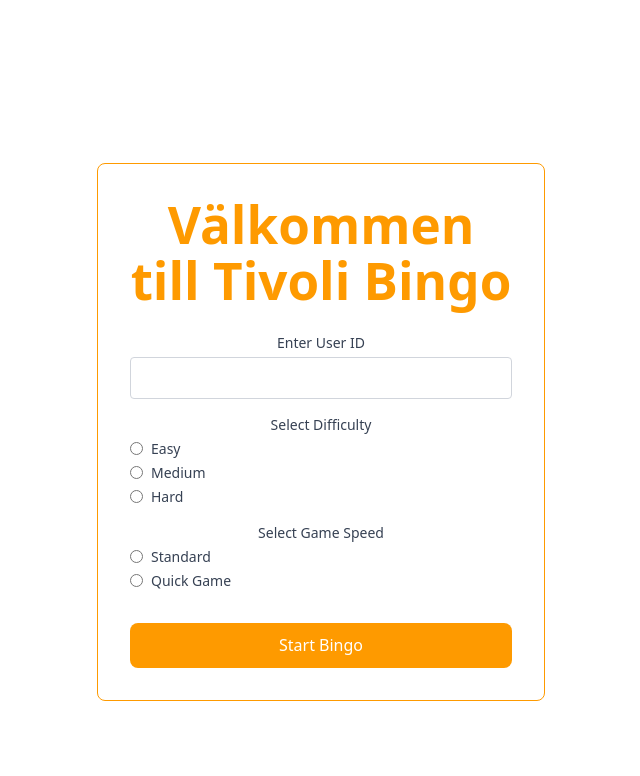
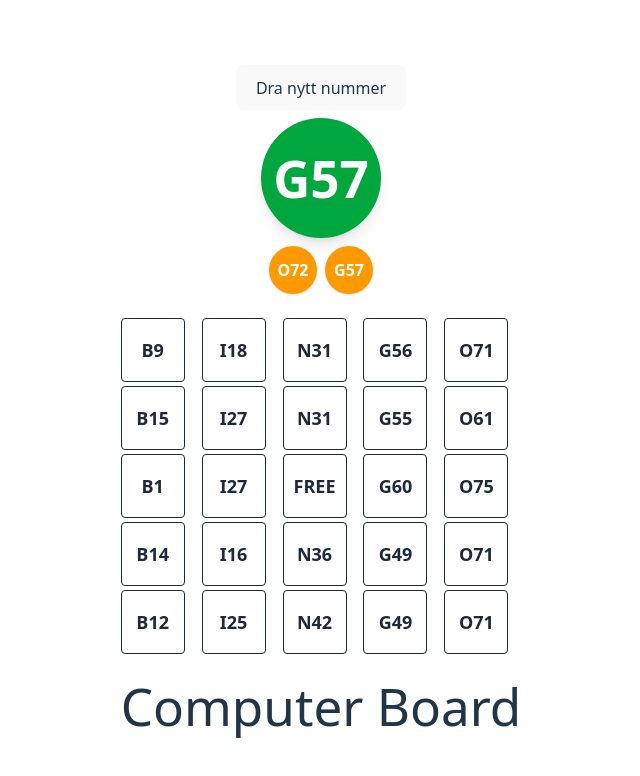
Before and after one commit to jolor2024/bingo, a React (Vite) app in the folder bingo-app/: page / in a window 1280 px wide. Shown: the top 776 px of the page, without its empty margins (319-959 px from the left). Built offline with nearby package versions, Linux system fonts and the light colour scheme.

Commit message:
added bingobard basic

```diff
--- a/bingo-app/src/App.tsx
+++ b/bingo-app/src/App.tsx
@@ -6,7 +6,7 @@
   const [userId, setUserId] = useState("");
   const [difficulty, setDifficulty] = useState("");
   const [gameSpeed, setGameSpeed] = useState('');
-  const [gameStarted, setGameStarted] = useState(false);
+  const [gameStarted, setGameStarted] = useState(true);
 
   function startGame(e: FormEvent<HTMLFormElement>) {
     e.preventDefault();
--- a/bingo-app/src/components/BingoBoard.tsx
+++ b/bingo-app/src/components/BingoBoard.tsx
@@ -1,9 +1,69 @@
-function BingoBoard() {
-    return(
-        <div id="bingoBoard">
-             <h1>BingoBoard</h1>
-        </div>
-    )
+import { useState, useEffect } from 'react';
+
+type Props = {
+  drawnHistory: string[]; // List of drawn numbers passed from BingoGame
+};
+
+function generateBingoBoard(): string[][] {
+    const columns = [
+      { letter: 'B', min: 1, max: 15 },
+      { letter: 'I', min: 16, max: 30 },
+      { letter: 'N', min: 31, max: 45 },
+      { letter: 'G', min: 46, max: 60 },
+      { letter: 'O', min: 61, max: 75 },
+    ];
+
+    const board: string[][] = [];
+
+
+    for (let row = 0; row < 5; row++) {
+      const rowNumbers: string[] = [];
+
+
+      columns.forEach(({ letter, min, max }) => {
+        const randomNum = Math.floor(Math.random() * (max - min + 1)) + min;
+        rowNumbers.push(`${letter}${randomNum}`);
+      });
+
+      board.push(rowNumbers);
+    }
+
+
+    board[2][2] = 'FREE';
+
+    return board;
+  }
+
+function BingoBoard({ drawnHistory }: Props) {
+  const [card, setCard] = useState<string[][]>([]);
+
+  useEffect(() => {
+    const generatedBoard = generateBingoBoard();
+    setCard(generatedBoard);
+  }, []);
+
+  // Check if a cell is marked
+  function isMarked(cellValue: string): boolean {
+    return drawnHistory.includes(cellValue);
+  }
+
+  return (
+    <div className="grid grid-cols-5 gap-1 max-w-md mx-auto mb-6">
+      {card.map((row, rowIndex) =>
+        row.map((cell, colIndex) => {
+          const marked = isMarked(cell); // Check if the cell is marked
+          return (
+            <div
+              key={`${rowIndex}-${colIndex}`}
+              className={`w-16 h-16 flex items-center justify-center text-lg font-bold border rounded ${marked ? 'bg-green-500 text-white' : 'bg-white text-gray-800'}`}
+            >
+              {cell}
+            </div>
+          );
+        })
+      )}
+    </div>
+  );
 }
 
 export default BingoBoard;
--- a/bingo-app/src/components/BingoGame.tsx
+++ b/bingo-app/src/components/BingoGame.tsx
@@ -42,17 +42,29 @@
 
     return (
     <>
-        <h1>{latestDrawn}</h1>
-        <h2>{userId}</h2>
-        <h3>{difficulty}</h3>
-        <h4>{gameSpeed}</h4>
+        <div>
+            <button
+                onClick={drawNewNumber}>
+                Dra nytt nummer
+            </button>
+        </div>
+        <h1 className="w-30 h-30 m-2 mx-auto flex items-center justify-center rounded-full bg-green-600 text-white text-4xl font-extrabold shadow-lg">
+            {latestDrawn}
+        </h1>
 
-        <ul>
+        <ul className="flex flex-wrap gap-2 justify-center mb-6">
             {drawnHistory.map((entry, index) => (
-                <li key={index}>{entry}</li>
+                <li
+                key={index}
+                className="w-12 h-12 flex items-center justify-center rounded-full bg-amber-500 text-white font-bold shadow"
+                >
+                {entry}
+                </li>
             ))}
         </ul>
-        <BingoBoard />
+
+        <BingoBoard drawnHistory={drawnHistory} />
+
         <ComputerBoard/>
     </>
 
```
